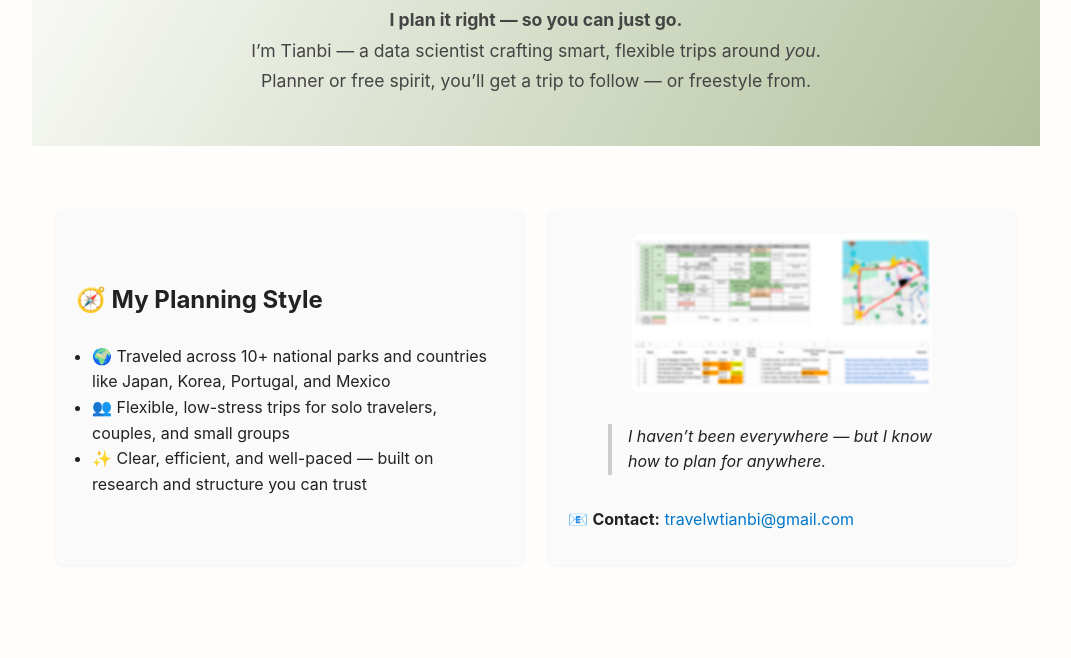
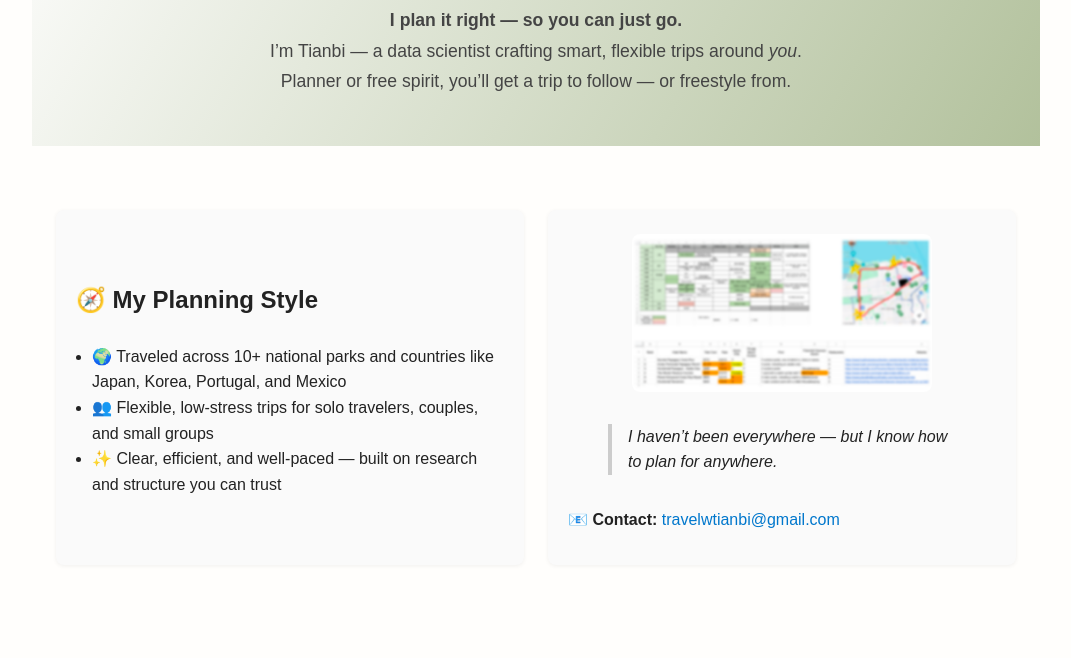
Before and after one commit to TiaGuo9777/travel-website, a plain HTML site: page index.html in a window 1280 px wide. Shown: the part 140-798 px from the top of the page, without its empty margins (104-1175 px from the left). Drawn offline with Linux system fonts and the light colour scheme.

Commit message:
Test DM Sans

```diff
--- a/index.html
+++ b/index.html
@@ -9,7 +9,8 @@
     body {
       /*font-family: -apple-system, BlinkMacSystemFont, "Segoe UI", Roboto, sans-serif;*/
       /*font-family: 'Karla', sans-serif;*/
-      font-family: 'Inter', sans-serif;
+      /*font-family: 'Inter', sans-serif;*/
+      font-family: 'DM Sans', sans-serif;
       line-height: 1.6;
       margin: 0;
       padding: 0;
```
